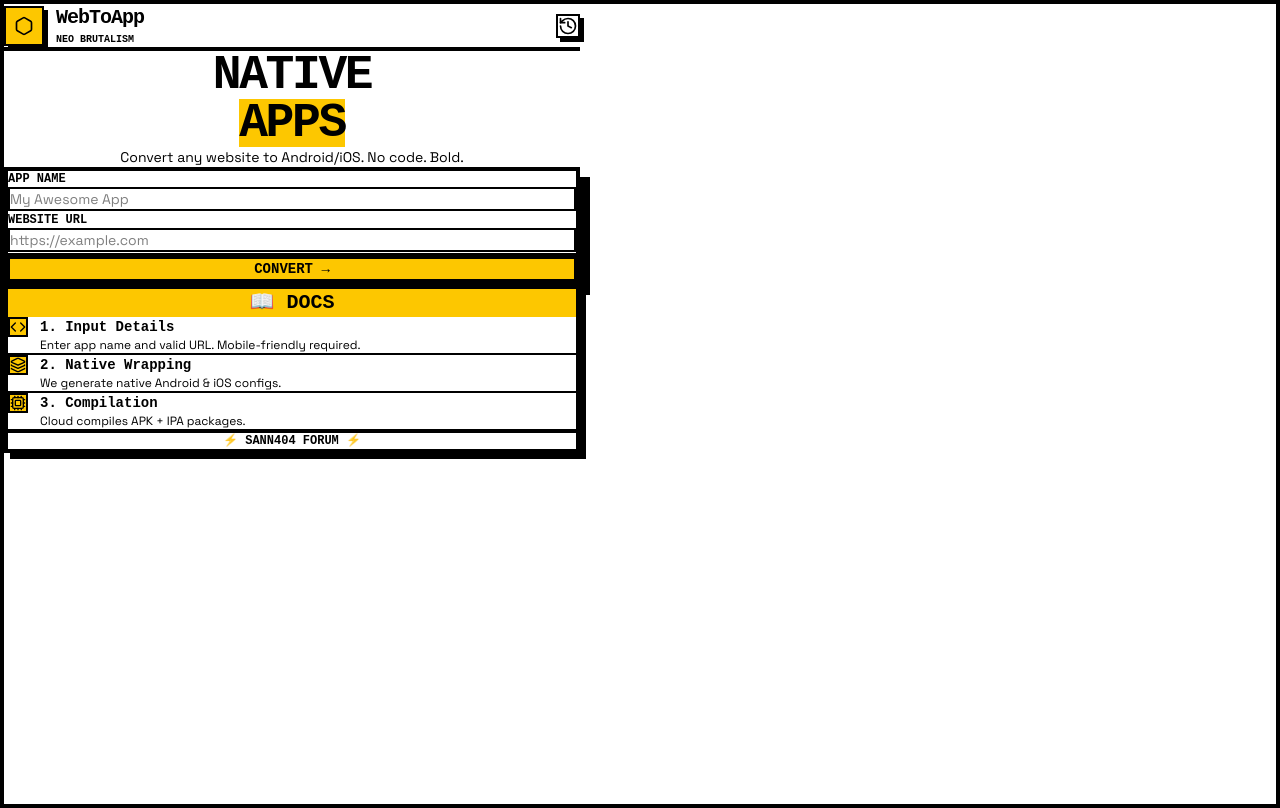
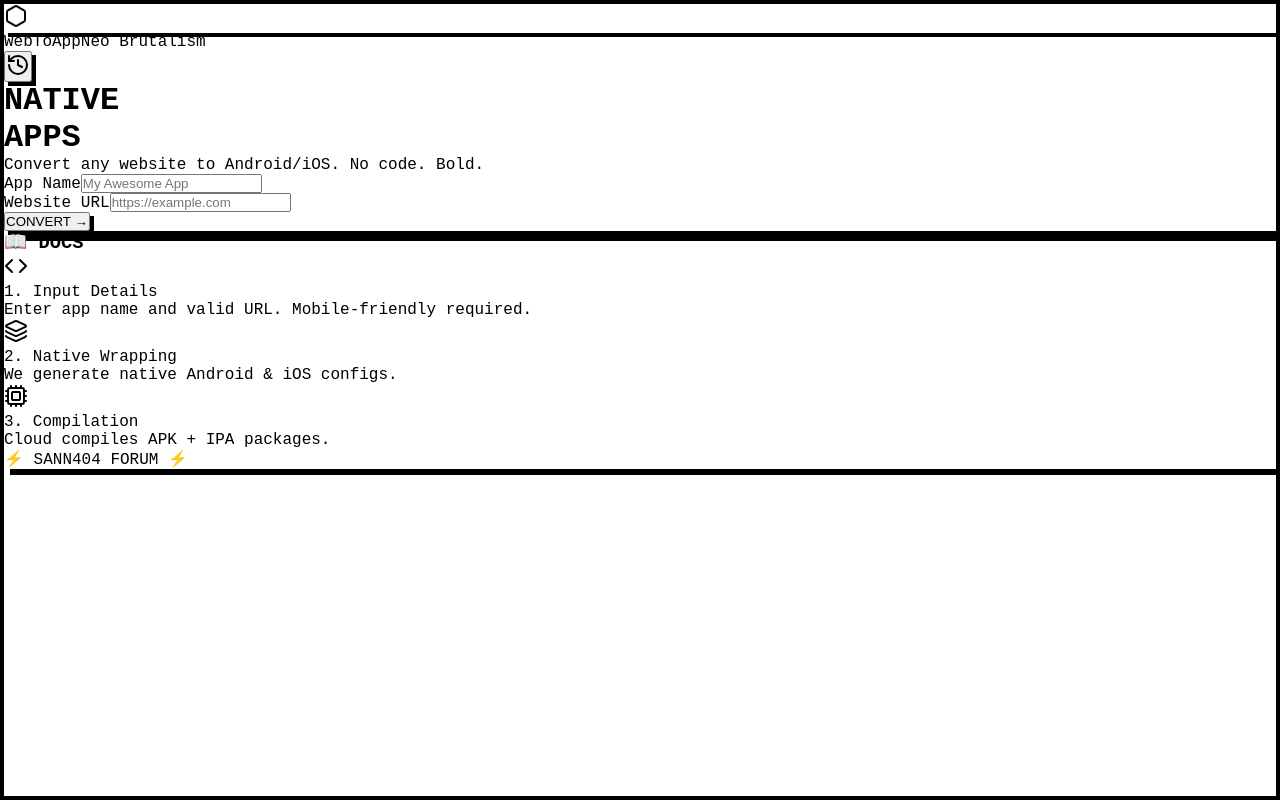
Before and after one commit to 4ETHERVEIL/WebToApp, a Next.js app: page / in a window 1280 px wide. Built offline with nearby package versions, Linux system fonts and the light colour scheme.

Commit message:
update app/globals.css

```diff
--- a/app/globals.css
+++ b/app/globals.css
@@ -1,80 +1,103 @@
-@import "tailwindcss";
-
-@theme {
-  --color-black: #000000;
-  --color-white: #ffffff;
-  --color-yellow: #FFE600;
-  --color-red: #FF3B30;
-  --color-blue: #007AFF;
-  --color-green: #34C759;
-  --color-orange: #FF9500;
-  --color-neo-bg: #F8F8F8;
-}
-
-/* Neo-Brutalism Global Styles */
+/* Neo-Brutalism Theme - Pure CSS */
 * {
   margin: 0;
   padding: 0;
   box-sizing: border-box;
 }
 
+:root {
+  --black: #000000;
+  --white: #ffffff;
+  --yellow: #FFE600;
+  --red: #FF3B30;
+  --blue: #007AFF;
+  --green: #34C759;
+  --orange: #FF9500;
+  --gray: #F5F5F5;
+}
+
 body {
-  background-color: var(--color-white);
-  color: var(--color-black);
-  font-family: 'Courier New', 'Space Grotesk', 'Inter', monospace;
-  border: 4px solid var(--color-black);
+  background-color: var(--white);
+  color: var(--black);
+  font-family: 'Courier New', 'Space Grotesk', 'SF Mono', monospace;
+  border: 4px solid var(--black);
   min-height: 100vh;
 }
 
-/* Custom Neo-Brutalism utilities */
+/* Utility Classes */
 .shadow-neo {
-  box-shadow: 6px 6px 0px 0px #000000;
+  box-shadow: 6px 6px 0px 0px var(--black);
+}
+.shadow-neo-sm {
+  box-shadow: 4px 4px 0px 0px var(--black);
+}
+.shadow-neo-lg {
+  box-shadow: 10px 10px 0px 0px var(--black);
+}
+.border-neo {
+  border: 2px solid var(--black);
 }
 
-.shadow-neo-sm {
-  box-shadow: 4px 4px 0px 0px #000000;
-}
-
-.shadow-neo-lg {
-  box-shadow: 10px 10px 0px 0px #000000;
-}
-
-.border-neo {
-  border: 2px solid #000000;
-}
-
+/* Button Neo */
 .btn-neo {
-  background-color: #FFE600;
-  border: 2px solid #000000;
-  box-shadow: 5px 5px 0px 0px #000000;
+  background-color: var(--yellow);
+  border: 2px solid var(--black);
+  box-shadow: 5px 5px 0px 0px var(--black);
   transition: all 0.1s ease;
   font-weight: bold;
   text-transform: uppercase;
+  cursor: pointer;
+  font-family: monospace;
+  padding: 12px 24px;
+  font-size: 14px;
 }
-
 .btn-neo:hover {
   transform: translate(2px, 2px);
-  box-shadow: 3px 3px 0px 0px #000000;
+  box-shadow: 3px 3px 0px 0px var(--black);
 }
-
 .btn-neo:active {
   transform: translate(5px, 5px);
   box-shadow: none;
 }
-
-.card-neo {
-  background-color: #ffffff;
-  border: 3px solid #000000;
-  box-shadow: 8px 8px 0px 0px #000000;
+.btn-neo:disabled {
+  opacity: 0.5;
+  cursor: not-allowed;
+  transform: none;
 }
 
-.input-neo {
-  border: 2px solid #000000;
-  background-color: #ffffff;
+/* Card Neo */
+.card-neo {
+  background-color: var(--white);
+  border: 3px solid var(--black);
+  box-shadow: 8px 8px 0px 0px var(--black);
+  padding: 24px;
 }
 
+/* Input Neo */
+.input-neo {
+  border: 2px solid var(--black);
+  background-color: var(--white);
+  padding: 12px 16px;
+  font-family: monospace;
+  font-size: 14px;
+  width: 100%;
+  transition: all 0.1s ease;
+}
 .input-neo:focus {
   outline: none;
-  background-color: #FFE600;
-  box-shadow: 4px 4px 0px 0px #000000;
+  background-color: var(--yellow);
+  box-shadow: 4px 4px 0px 0px var(--black);
 }
+.input-neo:disabled {
+  background-color: var(--gray);
+  opacity: 0.6;
+}
+
+/* Animations */
+@keyframes pulse {
+  0%, 100% { opacity: 1; }
+  50% { opacity: 0.5; }
+}
+.animate-pulse {
+  animation: pulse 1.5s ease-in-out infinite;
+}
```
